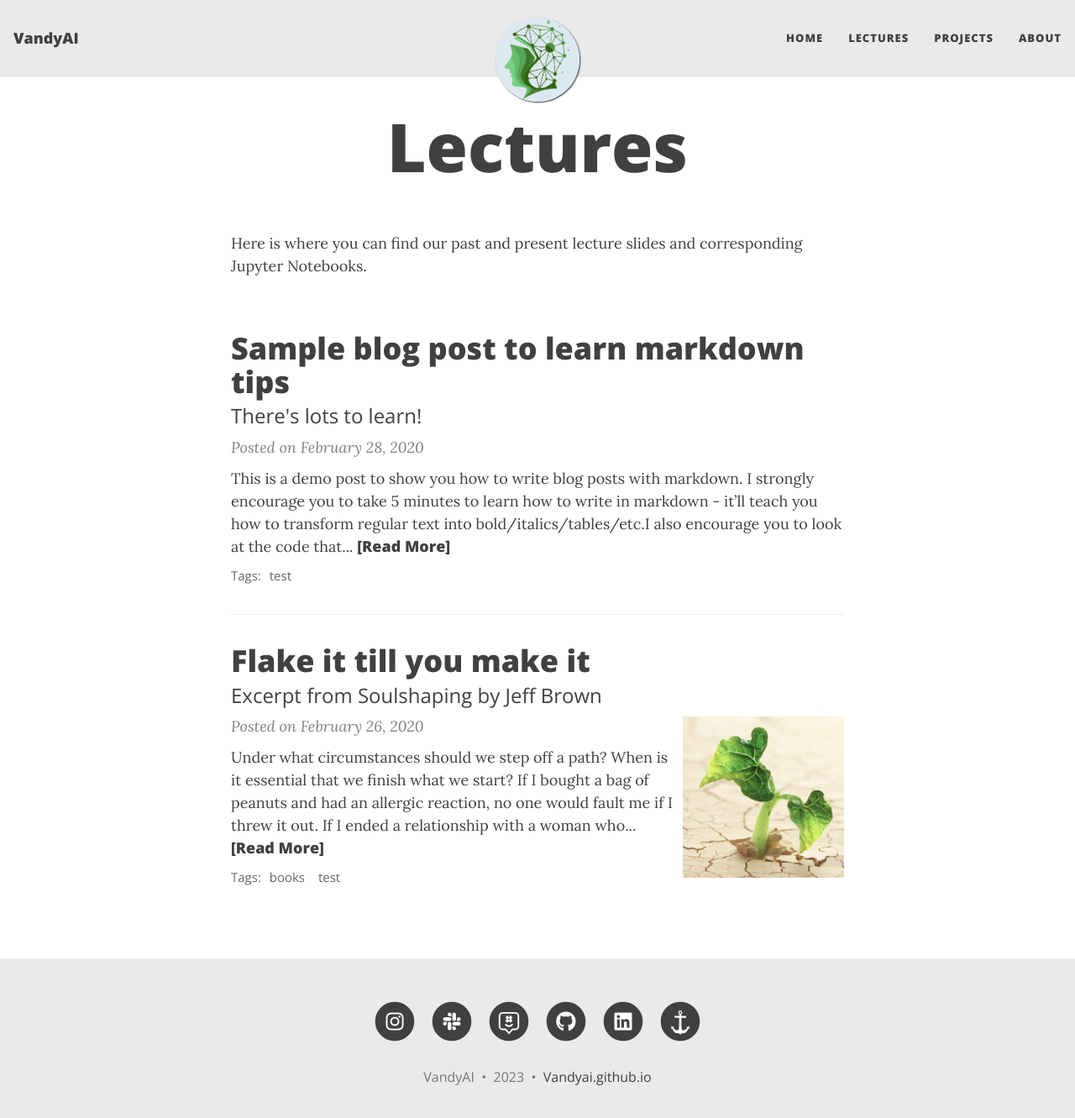
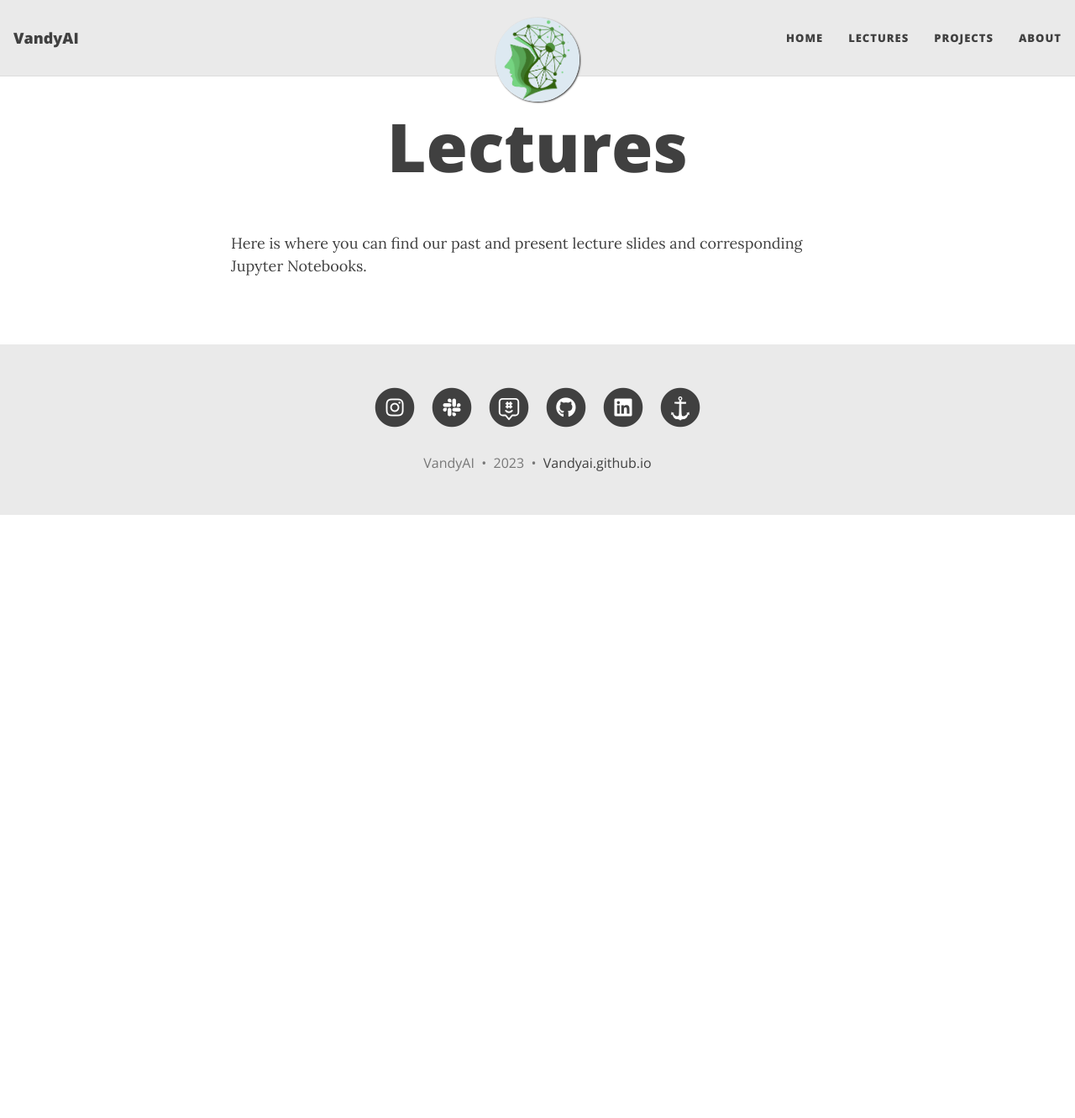
Before and after one commit to VandyAI/VandyAI.github.io, a Jekyll site: the page built from lectures.md, in a window 1280 px wide and 1344 px high. Shown: the top 1331 px of the window at 84% size. Built offline with Jekyll 4.4.1, drawn with Linux system fonts in a browser that asks for light colours; nearby versions of some CDN libraries.

Commit message:
removes fake blogs posts and adds actual linkedin url

````diff
--- a/_config.yml
+++ b/_config.yml
@@ -54,7 +54,7 @@ social-network-links:
   slack: https://join.slack.com/t/slack-vre9616/shared_invite/zt-25x1ojrgk-BHlkXdLW1sVFgmPKzXWbVA
   groupme: 97472401/jxPOLLKW
   github: VandyAI
-  linkedin: test123 #TODO
+  linkedin: vandyai
   anchorlink: test123 #TODO
 
 #  email: "someone@example.com"
--- a/_includes/social-networks-links.html
+++ b/_includes/social-networks-links.html
@@ -206,7 +206,7 @@
 
 	{%- if network[0] == "linkedin" -%}
 	<li class="list-inline-item">
-		<a target="_blank" href="https://linkedin.com/in/{{ network[1] }}" title="LinkedIn">
+		<a target="_blank" href="https://linkedin.com/company/{{ network[1] }}" title="LinkedIn">
 			<span class="fa-stack fa-lg" aria-hidden="true">
 				<i class="fas fa-circle fa-stack-2x"></i>
 				<i class="fab fa-linkedin fa-stack-1x fa-inverse"></i>
--- a/_posts/2020-02-26-flake-it-till-you-make-it.md
+++ /dev/null
@@ -1,17 +0,0 @@
----
-layout: post
-title: Flake it till you make it
-subtitle: Excerpt from Soulshaping by Jeff Brown
-cover-img: /assets/img/path.jpg
-thumbnail-img: /assets/img/thumb.png
-share-img: /assets/img/path.jpg
-tags: [books, test]
----
-
-Under what circumstances should we step off a path? When is it essential that we finish what we start? If I bought a bag of peanuts and had an allergic reaction, no one would fault me if I threw it out. If I ended a relationship with a woman who hit me, no one would say that I had a commitment problem. But if I walk away from a seemingly secure route because my soul has other ideas, I am a flake?
-
-The truth is that no one else can definitively know the path we are here to walk. It’s tempting to listen—many of us long for the omnipotent other—but unless they are genuine psychic intuitives, they can’t know. All others can know is their own truth, and if they’ve actually done the work to excavate it, they will have the good sense to know that they cannot genuinely know anyone else’s. Only soul knows the path it is here to walk. Since you are the only one living in your temple, only you can know its scriptures and interpretive structure.
-
-At the heart of the struggle are two very different ideas of success—survival-driven and soul-driven. For survivalists, success is security, pragmatism, power over others. Success is the absence of material suffering, the nourishing of the soul be damned. It is an odd and ironic thing that most of the material power in our world often resides in the hands of younger souls. Still working in the egoic and material realms, they love the sensations of power and focus most of their energy on accumulation. Older souls tend not to be as materially driven. They have already played the worldly game in previous lives and they search for more subtle shades of meaning in this one—authentication rather than accumulation. They are often ignored by the culture at large, although they really are the truest warriors.
-
-A soulful notion of success rests on the actualization of our innate image. Success is simply the completion of a soul step, however unsightly it may be. We have finished what we started when the lesson is learned. What a fear-based culture calls a wonderful opportunity may be fruitless and misguided for the soul. Staying in a passionless relationship may satisfy our need for comfort, but it may stifle the soul. Becoming a famous lawyer is only worthwhile if the soul demands it. It is an essential failure if you are called to be a monastic this time around. If you need to explore and abandon ten careers in order to stretch your soul toward its innate image, then so be it. Flake it till you make it.
--- a/_posts/2020-02-28-sample-markdown.md
+++ /dev/null
@@ -1,90 +0,0 @@
----
-layout: post
-title: Sample blog post to learn markdown tips
-subtitle: There's lots to learn!
-gh-repo: daattali/beautiful-jekyll
-gh-badge: [star, fork, follow]
-tags: [test]
-comments: true
----
-
-{: .box-success}
-This is a demo post to show you how to write blog posts with markdown.  I strongly encourage you to [take 5 minutes to learn how to write in markdown](https://markdowntutorial.com/) - it'll teach you how to transform regular text into bold/italics/tables/etc.<br/>I also encourage you to look at the [code that created this post](https://raw.githubusercontent.com/daattali/beautiful-jekyll/master/_posts/2020-02-28-sample-markdown.md) to learn some more advanced tips about using markdown in Beautiful Jekyll.
-
-**Here is some bold text**
-
-## Here is a secondary heading
-
-[This is a link to a different site](https://deanattali.com/) and [this is a link to a section inside this page](#local-urls).
-
-Here's a table:
-
-| Number | Next number | Previous number |
-| :------ |:--- | :--- |
-| Five | Six | Four |
-| Ten | Eleven | Nine |
-| Seven | Eight | Six |
-| Two | Three | One |
-
-How about a yummy crepe?
-
-![Crepe](https://beautifuljekyll.com/assets/img/crepe.jpg)
-
-It can also be centered!
-
-![Crepe](https://beautifuljekyll.com/assets/img/crepe.jpg){: .mx-auto.d-block :}
-
-Here's a code chunk:
-
-~~~
-var foo = function(x) {
-  return(x + 5);
-}
-foo(3)
-~~~
-
-And here is the same code with syntax highlighting:
-
-```javascript
-var foo = function(x) {
-  return(x + 5);
-}
-foo(3)
-```
-
-And here is the same code yet again but with line numbers:
-
-{% highlight javascript linenos %}
-var foo = function(x) {
-  return(x + 5);
-}
-foo(3)
-{% endhighlight %}
-
-## Boxes
-You can add notification, warning and error boxes like this:
-
-### Notification
-
-{: .box-note}
-**Note:** This is a notification box.
-
-### Warning
-
-{: .box-warning}
-**Warning:** This is a warning box.
-
-### Error
-
-{: .box-error}
-**Error:** This is an error box.
-
-## Local URLs in project sites {#local-urls}
-
-When hosting a *project site* on GitHub Pages (for example, `https://USERNAME.github.io/MyProject`), URLs that begin with `/` and refer to local files may not work correctly due to how the root URL (`/`) is interpreted by GitHub Pages. You can read more about it [in the FAQ](https://beautifuljekyll.com/faq/#links-in-project-page). To demonstrate the issue, the following local image will be broken **if your site is a project site:**
-
-![Crepe](/assets/img/crepe.jpg)
-
-If the above image is broken, then you'll need to follow the instructions [in the FAQ](https://beautifuljekyll.com/faq/#links-in-project-page). Here is proof that it can be fixed:
-
-![Crepe]({{ '/assets/img/crepe.jpg' | relative_url }})
--- a/projects.md
+++ b/projects.md
@@ -1,7 +1,8 @@
 ---
 layout: page
 title: Projects
-# subtitle: Why you'd want to go on a date with me
+# subtitle:
+# Look at commit history in _posts folder to see how to format blog posts
 ---
 
 Explore our curated selection of projects that we will be showcasing throughout the semester here at VandyAI. This platform is an excellent chance for you to put theory into practice by bringing your unique project to life. Sign up to become a Project Manager or Developer.
````
Also changed, not shown: assets/img/people/person1.jpg (added), assets/img/people/person2.jpg (added), assets/img/people/person3.jpg (added).
